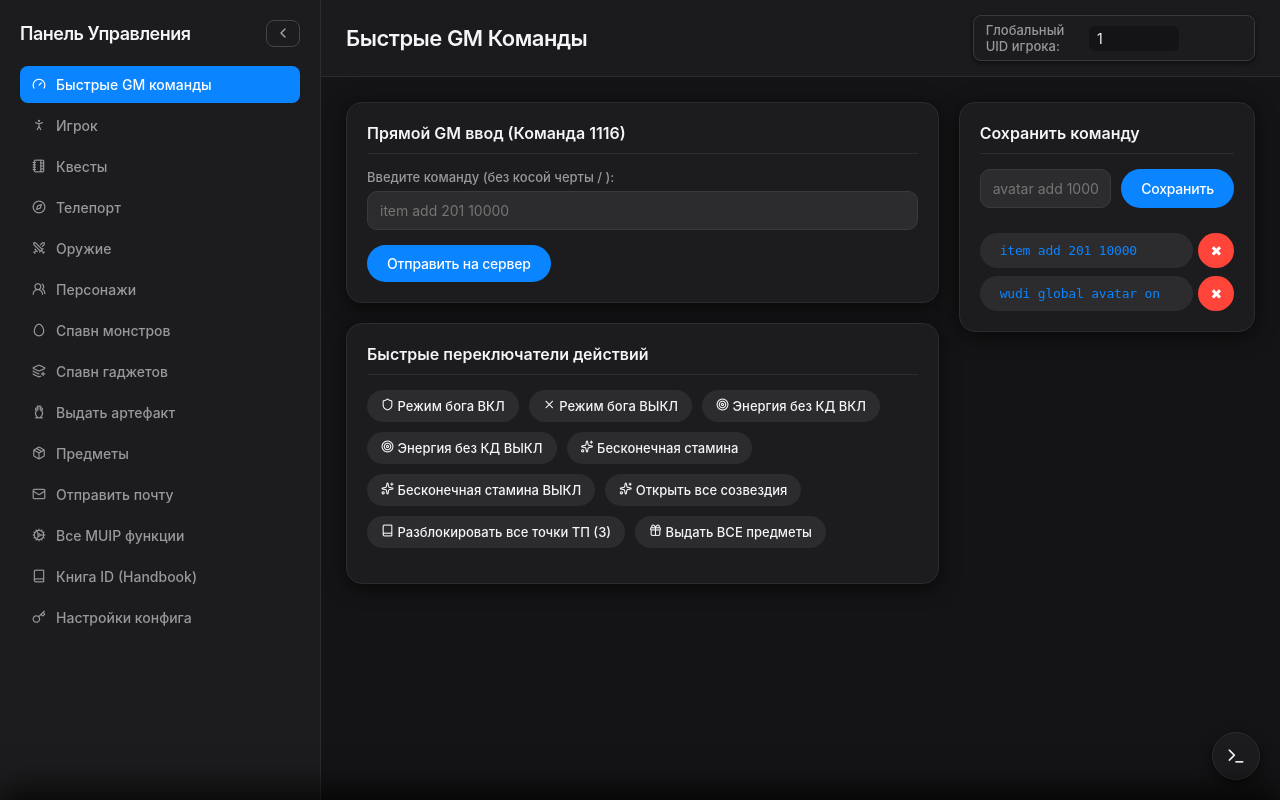
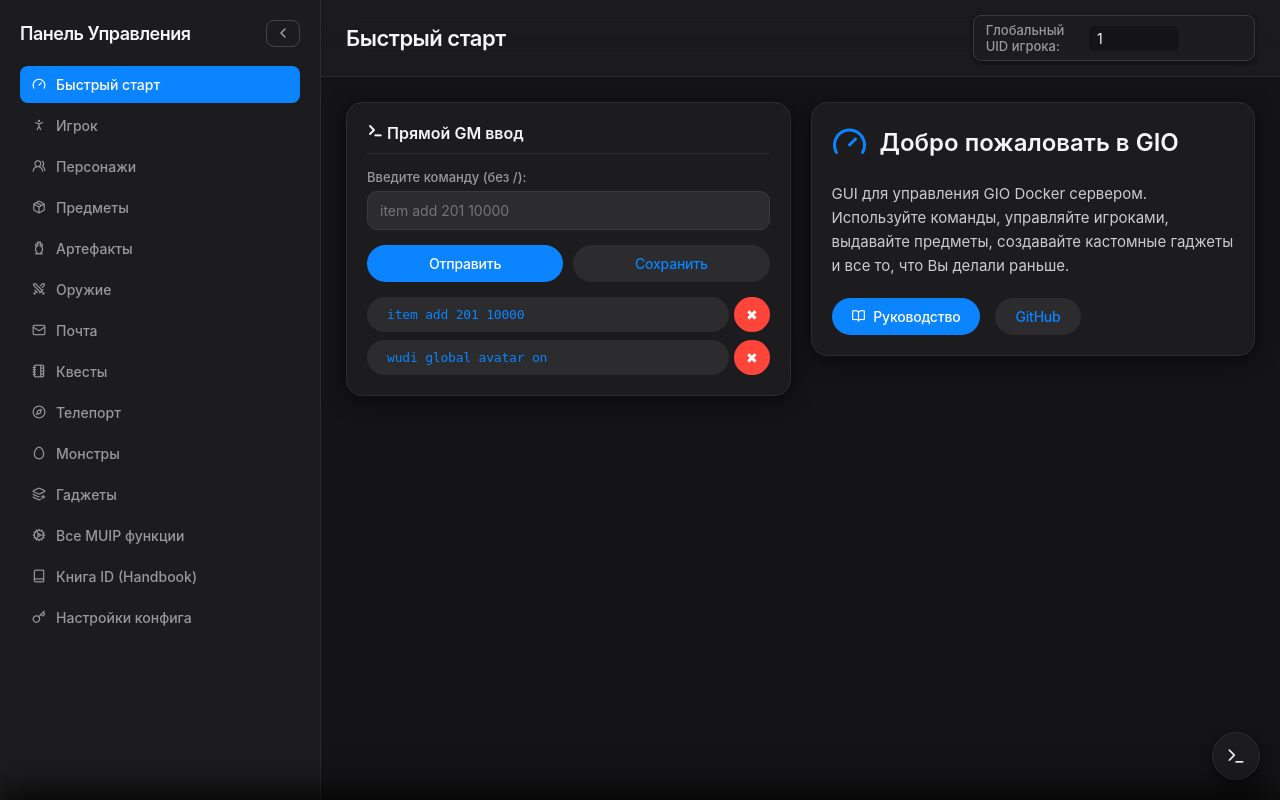
Before and after one commit to azfdagg/muip-gui, a Flask app: page / in a window 1280 px wide. Run offline with Flask 3, Linux system fonts and the light colour scheme; some web fonts are replaced.

Commit message:
Изменение гл. страницы

```diff
--- a/static/css/style.css
+++ b/static/css/style.css
@@ -504,8 +504,8 @@ body {
 
 .notification {
     background: rgba(40, 40, 42, 0.92);
-    backdrop-filter: blur(16px);
-    -webkit-backdrop-filter: blur(16px);
+    backdrop-filter: blur(4px);
+    -webkit-backdrop-filter: blur(4px);
     border: 1px solid rgba(255, 255, 255, 0.08);
     border-radius: 14px;
     padding: 16px 20px;
--- a/static/js/main.js
+++ b/static/js/main.js
@@ -81,7 +81,7 @@
             }
 
             const titleMap = {
-                'tab-gm': 'Быстрые GM Команды',
+                'tab-gm': 'Быстрый старт',
                 'tab-muip': 'Все MUIP Функции Напрямую',
                 'tab-handbook': 'Книга Справочник ID (Handbook)',
                 'tab-settings': 'Настройки Конфигурации',
@@ -179,13 +179,12 @@
             const notif = document.createElement('div');
             notif.className = `notification ${colorClass}`;
 
-            // Генерируем правильную структуру с onclick для закрытия
             notif.innerHTML = `
                 <button class="notif-close" onclick="this.closest('.notification').remove()">✕</button>
                 <div class="notif-icon"><i class="${iconClass}"></i></div>
                 <div class="notif-content">
                     <div class="notif-title">${title}</div>
-                    <div class="notif-text">${text}</div>
+                    <div class="notif-text" style="background: #161616; padding: 6px 10px; border-radius: 8px; border: 1px solid #2c2c2e; font-family: monospace; font-size: 13px; color: #f5f5f7;">${text}</div>
                 </div>
             `;
 
@@ -267,7 +266,6 @@
             const cmdText = input.value.trim();
             if(!cmdText) return;
             quickGm(cmdText);
-            input.value = '';
         }
 
         function quickGm(commandString) {
@@ -1991,3 +1989,21 @@
             setTimeout(animationLoop, 100);
 
         })();
+
+        function addCustomCommandFromInput() {
+            const input = document.getElementById('raw-gm-cmd');
+            const text = input.value.trim();
+            if (!text) {
+                logToTerminal("Введите команду для сохранения.", "err");
+                return;
+            }
+            if (!state.custom_commands) state.custom_commands = [];
+            if (!state.custom_commands.includes(text)) {
+                state.custom_commands.push(text);
+                saveState();
+                renderCustomCommands();
+                logToTerminal(`Команда сохранена: ${text}`, "info");
+            } else {
+                logToTerminal("Команда уже сохранена.", "info");
+            }
+        }
--- a/templates/index.html
+++ b/templates/index.html
@@ -17,17 +17,17 @@
                 <i class="icon-chevron-left"></i>
             </button>
         </div>
-        <button onclick="switchTab('tab-gm')" id="btn-tab-gm" class="active"> <i class="icon-gauge"></i> <span>Быстрые GM команды</span></button>
+        <button onclick="switchTab('tab-gm')" id="btn-tab-gm" class="active"> <i class="icon-gauge"></i> <span>Быстрый старт</span></button>
         <button onclick="switchTab('tab-player')" id="btn-tab-player"> <i class="icon-person-standing"></i> <span>Игрок</span></button>
+        <button onclick="switchTab('tab-characters')" id="btn-tab-characters"> <i class="icon-users-round"></i> <span>Персонажи</span></button>
+        <button onclick="switchTab('tab-items')" id="btn-tab-items"> <i class="icon-package"></i> <span>Предметы</span></button>
+        <button onclick="switchTab('tab-artifact')" id="btn-tab-artifact"> <i class="icon-amphora"></i> <span>Артефакты</span></button>
+        <button onclick="switchTab('tab-weapons')" id="btn-tab-weapons"> <i class="icon-swords"></i> <span>Оружие</span></button>
+        <button onclick="switchTab('tab-mail')" id="btn-tab-mail"> <i class="icon-mail"></i> <span>Почта</span></button>
         <button onclick="switchTab('tab-quests')" id="btn-tab-quests"> <i class="icon-notebook-tabs"></i> <span>Квесты</span></button>
         <button onclick="switchTab('tab-teleport')" id="btn-tab-teleport"> <i class="icon-compass"></i> <span>Телепорт</span></button>
-        <button onclick="switchTab('tab-weapons')" id="btn-tab-weapons"> <i class="icon-swords"></i> <span>Оружие</span></button>
-        <button onclick="switchTab('tab-characters')" id="btn-tab-characters"> <i class="icon-users-round"></i> <span>Персонажи</span></button>
-        <button onclick="switchTab('tab-spawn')" id="btn-tab-spawn"> <i class="icon-egg"></i> <span>Спавн монстров</span></button>
-        <button onclick="switchTab('tab-gadgets')" id="btn-tab-gadgets"> <i class="icon-layers-plus"></i> <span>Спавн гаджетов</span></button>
-        <button onclick="switchTab('tab-artifact')" id="btn-tab-artifact"> <i class="icon-amphora"></i> <span>Выдать артефакт</span></button>
-        <button onclick="switchTab('tab-items')" id="btn-tab-items"> <i class="icon-package"></i> <span>Предметы</span></button>
-        <button onclick="switchTab('tab-mail')" id="btn-tab-mail"> <i class="icon-mail"></i> <span>Отправить почту</span></button>
+        <button onclick="switchTab('tab-spawn')" id="btn-tab-spawn"> <i class="icon-egg"></i> <span>Монстры</span></button>
+        <button onclick="switchTab('tab-gadgets')" id="btn-tab-gadgets"> <i class="icon-layers-plus"></i> <span>Гаджеты</span></button>
         <button onclick="switchTab('tab-muip')" id="btn-tab-muip"> <i class="icon-cog"></i> <span>Все MUIP функции</span></button>
         <button onclick="switchTab('tab-handbook')" id="btn-tab-handbook"> <i class="icon-book"></i> <span>Книга ID (Handbook)</span></button>
         <button onclick="switchTab('tab-settings')" id="btn-tab-settings"> <i class="icon-key"></i> <span>Настройки конфига</span></button>
@@ -35,7 +35,7 @@
 
     <div class="main-container">
         <div class="header">
-            <h2 id="current-title">Быстрые GM Команды</h2>
+            <h2 id="current-title">Быстрый старт</h2>
             <div class="global-uid-box">
                 <label for="global-uid">Глобальный UID игрока:</label>
                 <input type="text" id="global-uid" value="1" onchange="syncUidChange()">
@@ -144,6 +144,8 @@
                             <button class="quick-badge" onclick="quickGm('stamina infinite on')"><i class="icon-sparkles"></i> Беск. стамина ВКЛ</button>
                             <button class="quick-badge" onclick="quickGm('stamina infinite off')"><i class="icon-sparkles"></i> Беск. стамина ВЫКЛ</button>
                             <button class="quick-badge" onclick="quickGm('kill self')"><i class="icon-circle-slash-2"></i> Убить себя</button>
+                            <button class="quick-badge" onclick="quickGm('point 3 all')"><i class="icon-book"></i> Разблокировать все точки ТП (3)</button>
+                            <button class="quick-badge" onclick="quickGm('item add all')"><i class="icon-gift"></i> Выдать ВСЕ предметы</button>
                         </div>
                     </div>
                 </div>
@@ -459,7 +461,7 @@
                 <div class="btn-row">
                     <button class="quick-badge" onclick="quickGm('break 6')"><i class="icon-sparkles"></i> Макс. фаза возвышения</button>
                     <button class="quick-badge" onclick="quickGm('level 90')"><i class="icon-snowflake"></i> Максимальный левел персонажа</button>
-                    <button class="quick-badge" onclick="quickGm('skill all 10')"><i class="icon-star"></i> Максимальный талант (способ1)</button>
+                    <button class="quick-badge" onclick="quickGm('skill all 10')"><i class="icon-star"></i> Максимальный талант (способ 1)</button>
                     <button class="quick-badge" onclick="quickGm('skill skill4 10')"><i class="icon-star"></i> Максимальный талант (способ 2)</button>
                     <button class="quick-badge" onclick="quickGm('skill skill3 10')"><i class="icon-star"></i> Максимальный талант (способ 3)</button>
                     <button class="quick-badge" onclick="quickGm('talent unlock all')"><i class="icon-trophy"></i> Разблокировать все созвездия</button>
@@ -659,50 +661,47 @@
             </div>
         </div>
         <div id="tab-gm" class="content-area active">
-            <div class="grid-two">
+            <div class="grid-two" style="grid-template-columns: 1fr 1fr;">
+                <!-- Direct GM input + saved commands -->
                 <div>
                     <div class="card">
-                        <h4>Прямой GM ввод (Команда 1116)</h4>
+                        <h4><i class="icon-terminal"></i> Прямой GM ввод</h4>
                         <div class="form-group">
-                            <label>Введите команду (без косой черты / ):</label>
+                            <label>Введите команду (без /):</label>
                             <input type="text" id="raw-gm-cmd" placeholder="item add 201 10000" onkeydown="if(event.key==='Enter') executeRawGm()">
                         </div>
-                        <button class="action-btn" onclick="executeRawGm()">Отправить на сервер</button>
-                    </div>
-
-                    <div class="card">
-                        <h4>Быстрые переключатели действий</h4>
-                        <div class="btn-row">
-                            <button class="quick-badge" onclick="quickGm('wudi global avatar on')"><i class="icon-shield"></i> Режим бога ВКЛ</button>
-                            <button class="quick-badge" onclick="quickGm('wudi global avatar off')"><i class="icon-x"></i> Режим бога ВЫКЛ</button>
-                            <button class="quick-badge" onclick="quickGm('energy infinite on')"><i class="icon-target"></i> Энергия без КД ВКЛ</button>
-                            <button class="quick-badge" onclick="quickGm('energy infinite off')"><i class="icon-target"></i> Энергия без КД ВЫКЛ</button>
-                            <button class="quick-badge" onclick="quickGm('stamina infinite on')"><i class="icon-sparkles"></i> Бесконечная стамина</button>
-                            <button class="quick-badge" onclick="quickGm('stamina infinite off')"><i class="icon-sparkles"></i> Бесконечная стамина ВЫКЛ</button>
-                            <button class="quick-badge" onclick="quickGm('talent unlock all')"><i class="icon-sparkles"></i> Открыть все созвездия</button>
-                            <button class="quick-badge" onclick="quickGm('point 3 all')"><i class="icon-book"></i> Разблокировать все точки ТП (3)</button>
-                            <button class="quick-badge" onclick="quickGm('item add all')"><i class="icon-gift"></i> Выдать ВСЕ предметы</button>
+                        <div style="display: flex; gap: 10px; flex-wrap: wrap;">
+                            <button class="action-btn" onclick="executeRawGm()" style="flex: 1;">Отправить</button>
+                            <button class="action-btn secondary" onclick="addCustomCommandFromInput()" style="flex: 1;">Сохранить</button>
+                        </div>
+                        <div id="custom-commands-list" style="margin-top: 15px; display: flex; flex-direction: column; gap: 8px; max-height: 220px; overflow-y: auto;">
+                            <!-- Список сохранённых команд рендерится через renderCustomCommands() -->
                         </div>
                     </div>
                 </div>
-
+                <!-- Welcome card -->
                 <div>
-                    <div class="card">
-                        <h4>Сохранить команду</h4>
-                        <div class="form-group" style="flex-direction:row; gap:10px;">
-                            <input type="text" id="new-custom-cmd" placeholder="avatar add 10000002" style="flex:1;">
-                            <button class="action-btn" onclick="addCustomCommand()">Сохранить</button>
+                    <div class="card" style="display: flex; flex-direction: column;">
+                        <div style="display: flex; align-items: center; gap: 12px; margin-bottom: 12px;">
+                            <i class="icon-gauge" style="font-size: 36px; color: #0a84ff;"></i>
+                            <h4 style="margin: 0; border: none; padding: 0; font-size: 24px;">Добро пожаловать в GIO</h4>
                         </div>
-                        <div id="custom-commands-list" style="display:flex; flex-direction:column; gap:8px; max-height:220px; overflow-y:auto; padding-top:10px;">
-
+                        <p style="font-size: 15px; line-height: 1.6; color: #ccc; margin: 8px 0 20px 0;">
+                            GUI для управления GIO Docker сервером. Используйте команды, управляйте игроками,
+                            выдавайте предметы, создавайте кастомные гаджеты и все то, что Вы делали раньше.
+                        </p>
+                        <div style="display: flex; gap: 15px; flex-wrap: wrap;">
+                            <a href="https://teletype.in/@azfdagg/gio-docker-ru" class="action-btn" style="text-decoration: none; display: inline-flex; align-items: center; gap: 8px;">
+                                <i class="icon-book-open"></i> Руководство
+                            </a>
+                            <a href="https://github.com/azfdagg/muip-gui/" class="action-btn secondary" style="text-decoration: none; display: inline-flex; align-items: center; gap: 8px;">
+                                GitHub
+                            </a>
+                        </div>
                     </div>
                 </div>
             </div>
         </div>
-
-
-
-            </div>
 
         <div id="tab-muip" class="content-area">
             <div class="card">
```
